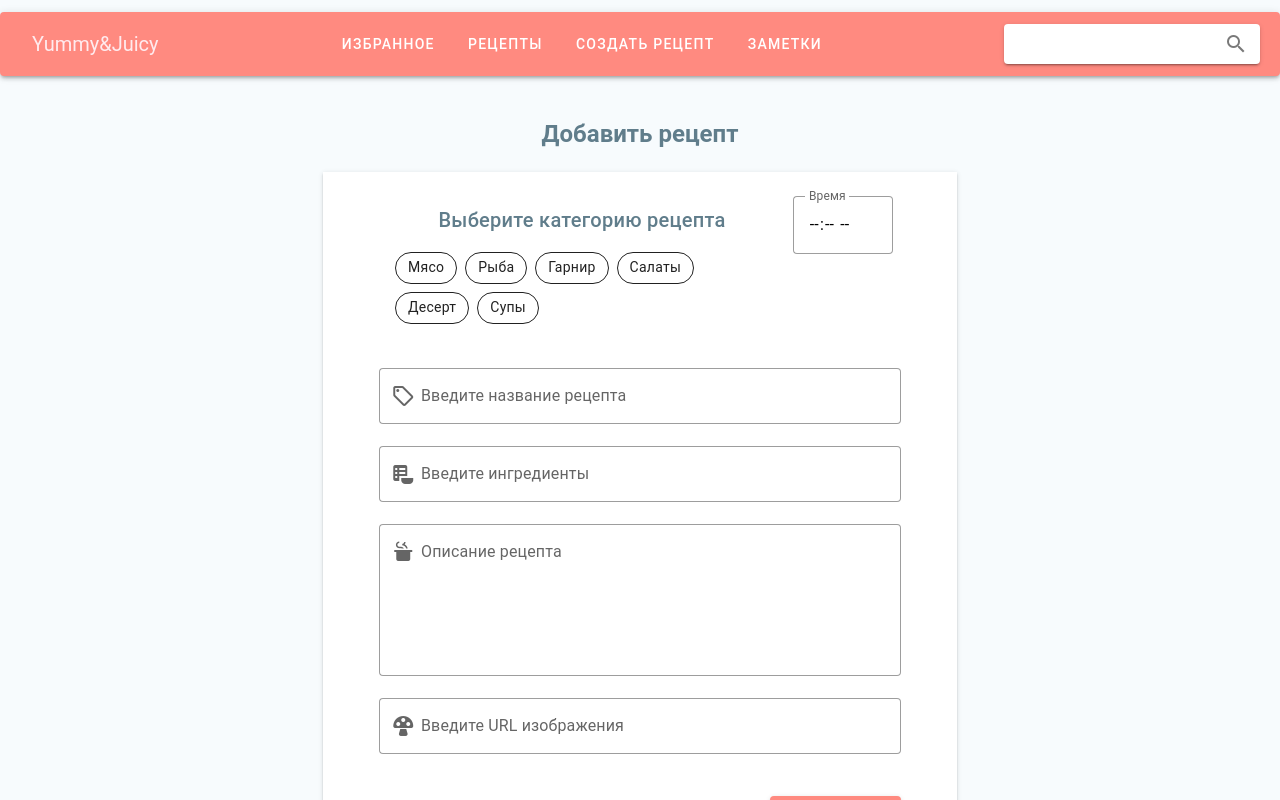
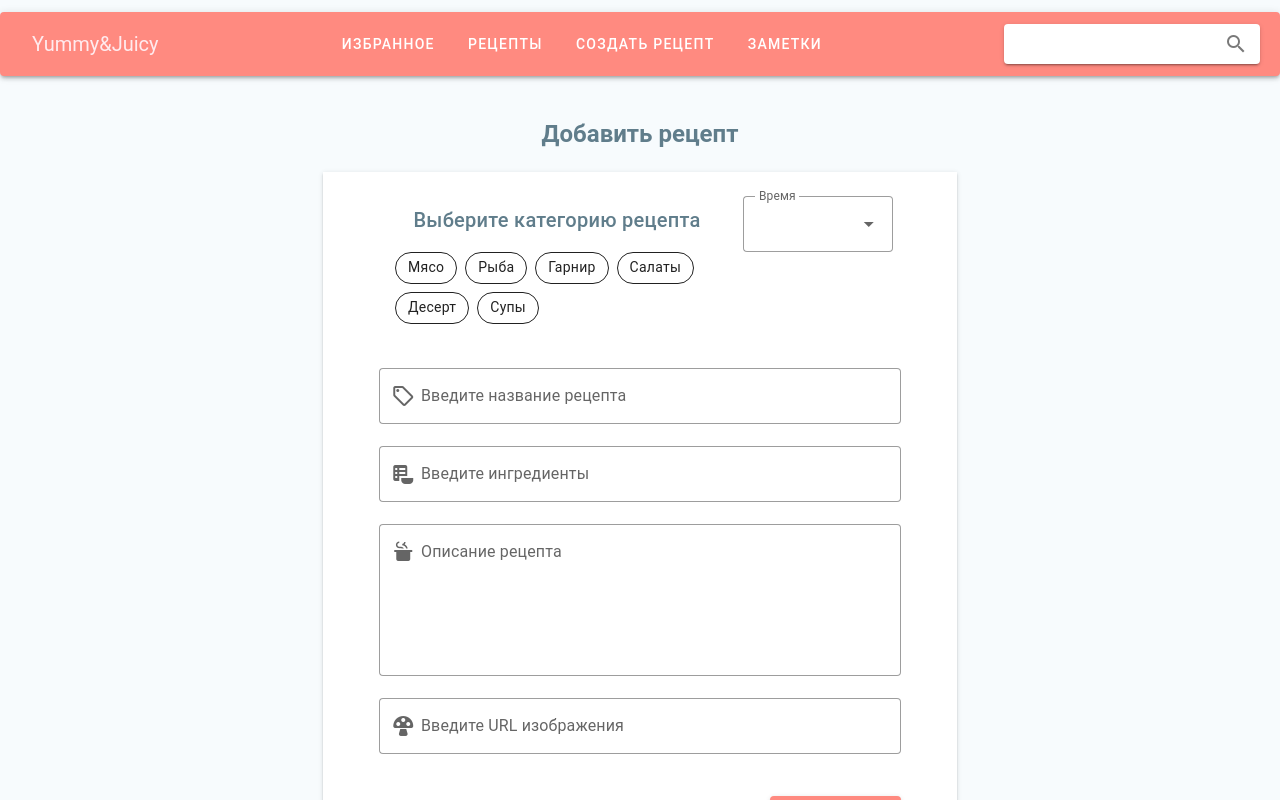
Before and after one commit to FlaxidHair/Yummy-Juicy, a Vue app: page /#/Template-Recipe in a window 1280 px wide. Shown: the top 800 px of the page. Built offline with nearby package versions, Linux system fonts and the light colour scheme; no server answers.

Commit message:
refactor: change input type TIME in recipies and  recipies-card

```diff
--- a/src/components/FilterDessert.vue
+++ b/src/components/FilterDessert.vue
@@ -15,7 +15,7 @@
                                         <v-card-subtitle class="w-50 pa-1 align-self-center">{{ recipe.Ingridients
                                             }}</v-card-subtitle>
                                         <div class="border-thin mr-1 pa-1 align-self-center">
-                                            {{ store.getTime(recipe.Time) }}</div>
+                                            {{ recipe.Time }}</div>
                                     </div>
                                     <v-card-text class="h-25 text-caption">{{ recipe.Description }}</v-card-text>
                                     <img :src="recipe.Image" class="w-100 h-50" alt="Тут могло быть изображения еды">
@@ -53,7 +53,7 @@
                             <h4 class="align-self-center mr-1">Время:</h4>
                             <v-card-subtitle class="ma-0 pa-0 align-self-center"
                             >
-                            {{ store.getTime(store.selectRecipe.Time)
+                            {{ store.selectRecipe.Time
                             }}</v-card-subtitle>
                         </div>
 
--- a/src/components/FilterFish.vue
+++ b/src/components/FilterFish.vue
@@ -15,7 +15,7 @@
                                         <v-card-subtitle class="w-50 pa-1 align-self-center">{{ recipe.Ingridients
                                             }}</v-card-subtitle>
                                         <div class="border-thin mr-1 pa-1 align-self-center">
-                                            {{ store.getTime(recipe.Time) }}</div>
+                                            {{ recipe.Time }}</div>
                                     </div>
                                     <v-card-text class="h-25 text-caption">{{ recipe.Description }}</v-card-text>
                                     <img :src="recipe.Image" class="w-100 h-50" alt="Тут могло быть изображения еды">
@@ -53,7 +53,7 @@
                             <h4 class="align-self-center mr-1">Время:</h4>
                             <v-card-subtitle class="ma-0 pa-0 align-self-center"
                             >
-                            {{ store.getTime(store.selectRecipe.Time)
+                            {{ store.selectRecipe.Time
                             }}</v-card-subtitle>
                         </div>
 
--- a/src/components/FilterGarnish.vue
+++ b/src/components/FilterGarnish.vue
@@ -15,7 +15,7 @@
                                         <v-card-subtitle class="w-50 pa-1 align-self-center">{{ recipe.Ingridients
                                             }}</v-card-subtitle>
                                         <div class="border-thin mr-1 pa-1 align-self-center">
-                                            {{ store.getTime(recipe.Time) }}</div>
+                                            {{ recipe.Time }}</div>
                                     </div>
                                     <v-card-text class="h-25 text-caption">{{ recipe.Description }}</v-card-text>
                                     <img :src="recipe.Image" class="w-100 h-50" alt="Тут могло быть изображения еды">
@@ -53,7 +53,7 @@
                             <h4 class="align-self-center mr-1">Время:</h4>
                             <v-card-subtitle class="ma-0 pa-0 align-self-center"
                             >
-                            {{ store.getTime(store.selectRecipe.Time)
+                            {{ store.selectRecipe.Time
                             }}</v-card-subtitle>
                         </div>
 
--- a/src/components/FilterMeat.vue
+++ b/src/components/FilterMeat.vue
@@ -15,7 +15,7 @@
                                         <v-card-subtitle class="w-50 pa-1 align-self-center">{{ recipe.Ingridients
                                             }}</v-card-subtitle>
                                         <div class="border-thin mr-1 pa-1 align-self-center">
-                                            {{ store.getTime(recipe.Time) }}</div>
+                                            {{ recipe.Time }}</div>
                                     </div>
                                     <v-card-text class="h-25 text-caption">{{ recipe.Description }}</v-card-text>
                                     <img :src="recipe.Image" class="w-100 h-50" alt="Тут могло быть изображения еды">
@@ -53,7 +53,7 @@
                             <h4 class="align-self-center mr-1">Время:</h4>
                             <v-card-subtitle class="ma-0 pa-0 align-self-center"
                             >
-                            {{ store.getTime(store.selectRecipe.Time)
+                            {{ store.selectRecipe.Time
                             }}</v-card-subtitle>
                         </div>
 
--- a/src/components/FilterSalad.vue
+++ b/src/components/FilterSalad.vue
@@ -15,7 +15,7 @@
                                         <v-card-subtitle class="w-50 pa-1 align-self-center">{{ recipe.Ingridients
                                             }}</v-card-subtitle>
                                         <div class="border-thin mr-1 pa-1 align-self-center">
-                                            {{ store.getTime(recipe.Time) }}</div>
+                                            {{ recipe.Time }}</div>
                                     </div>
                                     <v-card-text class="h-25 text-caption">{{ recipe.Description }}</v-card-text>
                                     <img :src="recipe.Image" class="w-100 h-50" alt="Тут могло быть изображения еды">
@@ -53,7 +53,7 @@
                             <h4 class="align-self-center mr-1">Время:</h4>
                             <v-card-subtitle class="ma-0 pa-0 align-self-center"
                             >
-                            {{ store.getTime(store.selectRecipe.Time)
+                            {{ store.selectRecipe.Time
                             }}</v-card-subtitle>
                         </div>
 
--- a/src/components/FilterSoup.vue
+++ b/src/components/FilterSoup.vue
@@ -15,7 +15,7 @@
                                         <v-card-subtitle class="w-50 pa-1 align-self-center">{{ recipe.Ingridients
                                             }}</v-card-subtitle>
                                         <div class="border-thin mr-1 pa-1 align-self-center">
-                                            {{ store.getTime(recipe.Time) }}</div>
+                                            {{ recipe.Time }}</div>
                                     </div>
                                     <v-card-text class="h-25 text-caption">{{ recipe.Description }}</v-card-text>
                                     <img :src="recipe.Image" class="w-100 h-50" alt="Тут могло быть изображения еды">
@@ -53,7 +53,7 @@
                             <h4 class="align-self-center mr-1">Время:</h4>
                             <v-card-subtitle class="ma-0 pa-0 align-self-center"
                             >
-                            {{ store.getTime(store.selectRecipe.Time)
+                            {{ store.selectRecipe.Time
                             }}</v-card-subtitle>
                         </div>
 
--- a/src/components/FilterStart.vue
+++ b/src/components/FilterStart.vue
@@ -15,7 +15,7 @@
                                         <v-card-subtitle class="w-50 pa-1 align-self-center">{{ recipe.Ingridients
                                             }}</v-card-subtitle>
                                         <div class="border-thin mr-1 pa-1 align-self-center">
-                                            {{ store.getTime(recipe.Time) }}</div>
+                                            {{ recipe.Time }}</div>
                                     </div>
                                     <v-card-text class="h-25 text-caption">{{ recipe.Description }}</v-card-text>
                                     <img :src="recipe.Image" class="w-100 h-50" alt="Тут могло быть изображения еды">
@@ -53,7 +53,7 @@
                             <h4 class="align-self-center mr-1">Время:</h4>
                             <v-card-subtitle class="ma-0 pa-0 align-self-center"
                             >
-                            {{ store.getTime(store.selectRecipe.Time)
+                            {{ store.selectRecipe.Time
                             }}</v-card-subtitle>
                         </div>
 
--- a/src/components/Header.vue
+++ b/src/components/Header.vue
@@ -31,7 +31,7 @@
         @click:append-inner="store.onClickSearch"
       ></v-text-field>
       <v-expand-transition>
-      <v-card  v-if="store.searchShow" class="mt-1 position-fixed" width="350px" height="400px">
+      <v-card v-if="store.searchShow" class="mt-1 position-fixed" width="350px" height="400px">
         asd
       </v-card>
     </v-expand-transition>
--- a/src/components/LastRecipe.vue
+++ b/src/components/LastRecipe.vue
@@ -19,7 +19,7 @@
                                         <v-card-subtitle class="w-50 pa-1 align-self-center">{{ recipe.Ingridients
                                             }}</v-card-subtitle>
                                         <div class="border-thin mr-1 pa-1 align-self-center">
-                                            {{ store.getTime(recipe.Time) }}</div>
+                                            {{ recipe.Time }}</div>
                                     </div>
                                     <v-card-text class="h-25 text-caption">{{ recipe.Description }}</v-card-text>
                                     <img :src="recipe.Image" class="w-100 h-50" alt="Тут могло быть изображения еды">
@@ -47,7 +47,7 @@
                                 }}</v-card-text>
                         </div>
                         <v-card-subtitle
-                            class="ml-auto border-thin py-2 px-1 mr-5">{{ store.getTime(store.selectRecipe.Time)
+                            class="ml-auto border-thin py-2 px-1 mr-5">{{ store.selectRecipe.Time
                             }}</v-card-subtitle>
                     </div>
                     <v-card-text>{{ store.selectRecipe.Ingridients }}</v-card-text>
--- a/src/pages/TemplateRecipe.vue
+++ b/src/pages/TemplateRecipe.vue
@@ -25,11 +25,20 @@
 
           <v-responsive class="pa-2">
             <form ref="formTime">
-              <v-text-field name="Time" v-model="time" variant="outlined" class="align-self-center shrink ml-auto mr-10"
-                width="100px" type="time" label="Время"></v-text-field>
+              <!-- <v-text-field name="Time" v-model="time" variant="outlined" class="align-self-center shrink ml-auto mr-10"
+                width="100px" type="time" label="Время"></v-text-field> -->
+
+                <v-autocomplete
+  label="Время"
+  :items="itemsTime"
+  class="align-self-center shrink ml-auto mr-10"
+  variant="outlined"
+  v-model="time"
+  width="150px"
+  name="Time"
+></v-autocomplete>
             </form>
           </v-responsive>
-
         </div>
         <form ref="form">
           <div class="px-10 d-flex flex-column">
@@ -62,6 +71,31 @@ export default {
     amenities: [],
     ingridients: [],
     time: "",
+    itemsTime: [
+      "0:05м",
+      "0:10м.",
+      "0:15м.",
+      "0:20м.",
+      "0:25м.",
+      "0:30м.",
+      "0:35м.",
+      "0:40м.",
+      "0:45м.",
+      "0:50м.",
+      "0:55м.",
+      "2:05м",
+      "1:10м.",
+      "1:15м.",
+      "1:20м.",
+      "1:25м.",
+      "1:30м.",
+      "1:35м.",
+      "1:40м.",
+      "1:45м.",
+      "1:50м.",
+      "1:55м.",
+      ">2:00ч.",
+    ],
   }),
   methods: {
     postRecipe() {
```
